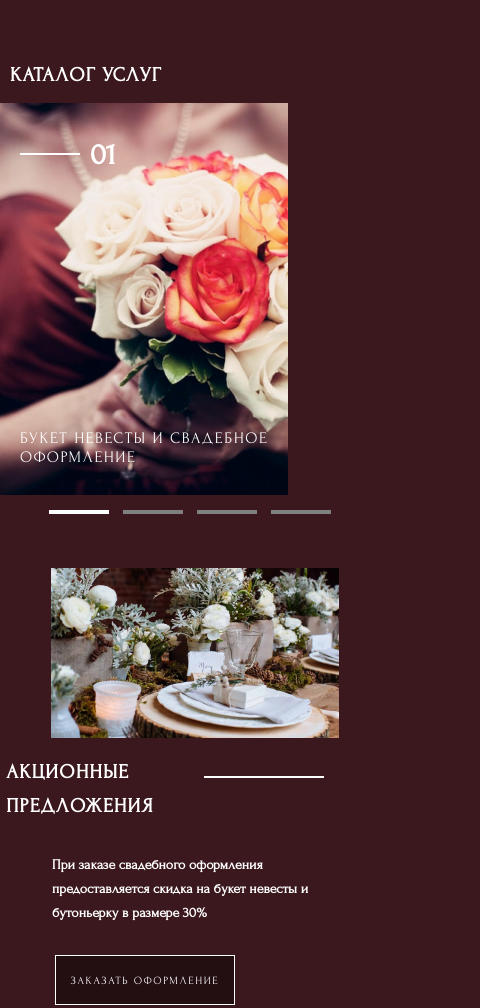
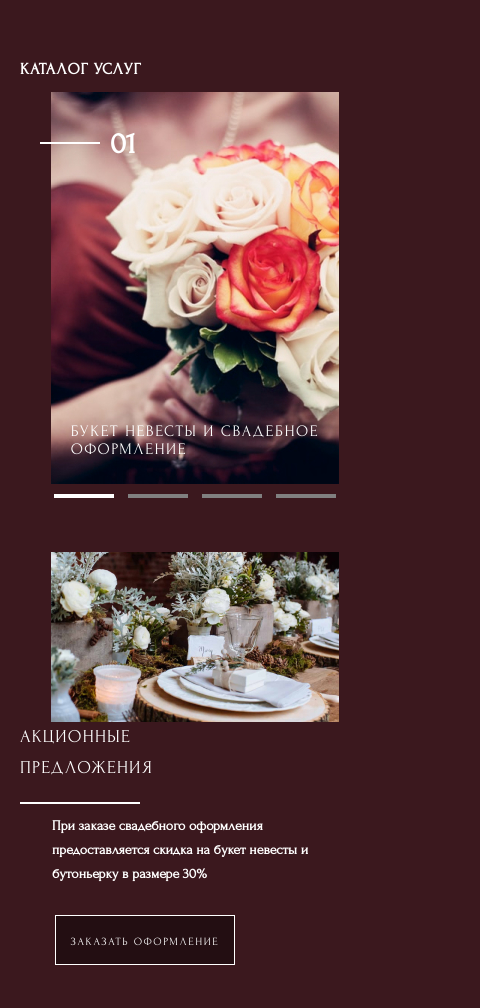
Before and after one commit to DimaSU2020/floristy, a website: page app/index.html in a window 390 px wide. Shown: the part 534-1542 px from the top of the page, 480 px wide, since content can reach past the window. Drawn offline with Linux system fonts and the light colour scheme.

Commit message:
End of mobile ver w/o BEM&sass

```diff
--- a/app/scss/pages/_index.scss
+++ b/app/scss/pages/_index.scss
@@ -10,6 +10,7 @@ body {
 .header-container {
   display: flex;
   justify-content: space-around;
+  align-items: center;
   width: 320px;
   padding-top: 15px;
   margin-bottom: 10px;
@@ -31,7 +32,6 @@ body {
 .nav-button {
   display: block;
   position: relative;
-  align-self: center;
   width: 40px;
   height: 40px;
   border: none;
@@ -54,13 +54,13 @@ body {
     display: block;
   }
   span::before {
-    height: 2px;
+    height: 1px;
     transform: translateY(-7px);
     background-color: white;
     transition: transform 0.3s;
   }
   span::after {
-    height: 2px;
+    height: 1px;
     transform: translateY(7px);
     background-color: white;
     transition: transform 0.3s;
@@ -215,28 +215,29 @@ body {
   width: 100%;
 
   h2 {
-    font-size: 20px;
+    font-size: 16px;
     letter-spacing: 0.06em;
-    padding-left: 10px;
+    padding-left: 20px;
     text-transform: uppercase;
   }
 }
 .section-second-img {
+  display: flex;
   position: relative;
+  justify-content: center;
   width: 100%;
 }
 
 .section-second-img h2 {
   position: absolute;
 	top: 10px;
-	left: 90px;
-	width: 100%;
+	left: 110px;
   font-size: 30px;
 }
 .section-second-img progress {
   position: absolute;
 	top: 50px;
-	left: 20px;
+	left: 40px;
   border: 0;
   width: 60px;
   height: 2px;
@@ -245,9 +246,7 @@ body {
 }
 .section-second-img h3 {
   position: absolute;
-	top: 310px;
-	left: 20px;
-	width: 100%;
+  margin-top: 330px;
   font-size: 16px;
   font-weight: 200;
   letter-spacing: 0.1em;
@@ -259,6 +258,9 @@ progress {
   height: 4px;
   margin-right: 10px;
   background-color: #ffffff;
+}
+progress:nth-last-child(1) {
+  margin-right: 0px;
 }
 progress::-webkit-progress-value {
   background: rgb(255, 255, 255);
@@ -282,22 +284,23 @@ progress::-webkit-progress-value {
   margin-bottom: 50px;
 }
 .section-third-img {
-  display: flex;
   background-image: url("/img/3iphone.jpg");
   background-repeat: no-repeat;
   width: 288px;
   height: 170px;
 }
 .section-third h2 {
-  justify-content: flex-start;
-  font-size: 20px;
+  width: 100%;
+  padding-left: 20px;
+  margin: 0;
+  font-size: 18px;
+  font-weight: 200;
   line-height: 170%;
   letter-spacing: 0.06em;
   text-transform: uppercase;
   margin-right: 50px;
 }
 .section-third progress {
-  justify-content: flex-start;
   border: 0;
   width: 120px;
   height: 2px;
@@ -307,8 +310,7 @@ progress::-webkit-progress-value {
 .section-third h3 {
   font-size: 14px;
   line-height: 170%;
-  margin-right: 30px;
-  margin-bottom: 30px;
+  margin: 0 30px 30px 0;
 }
 .section-third .works-button {
   display: block;
```
Also changed, not shown: app/css/style.css, 1 other file.
